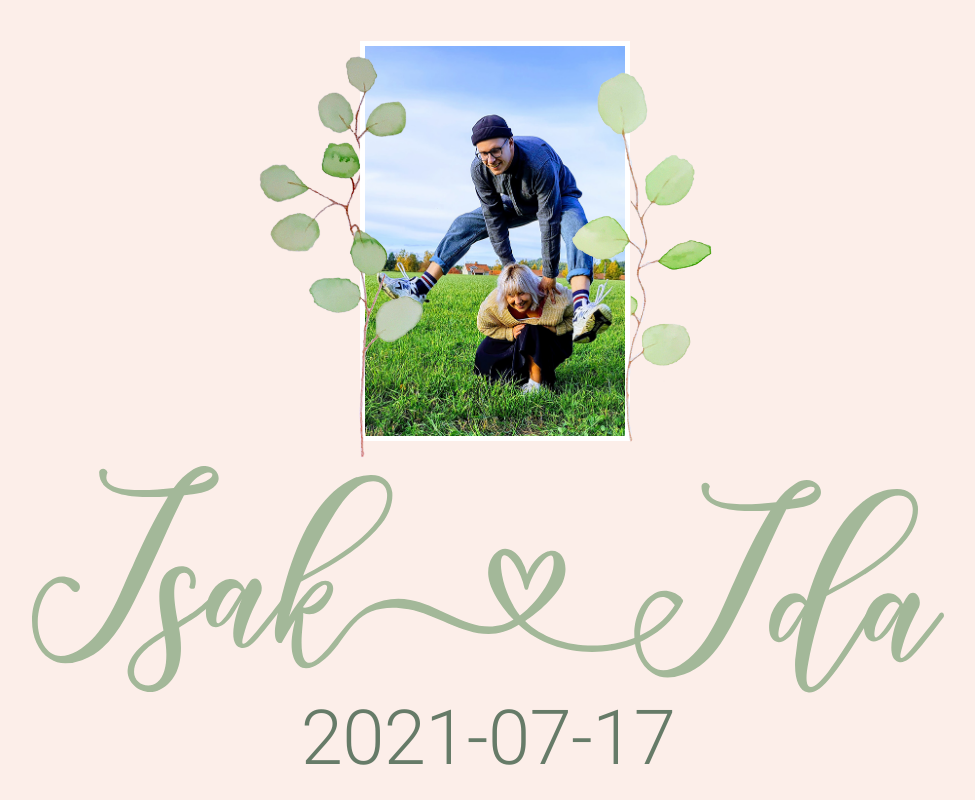
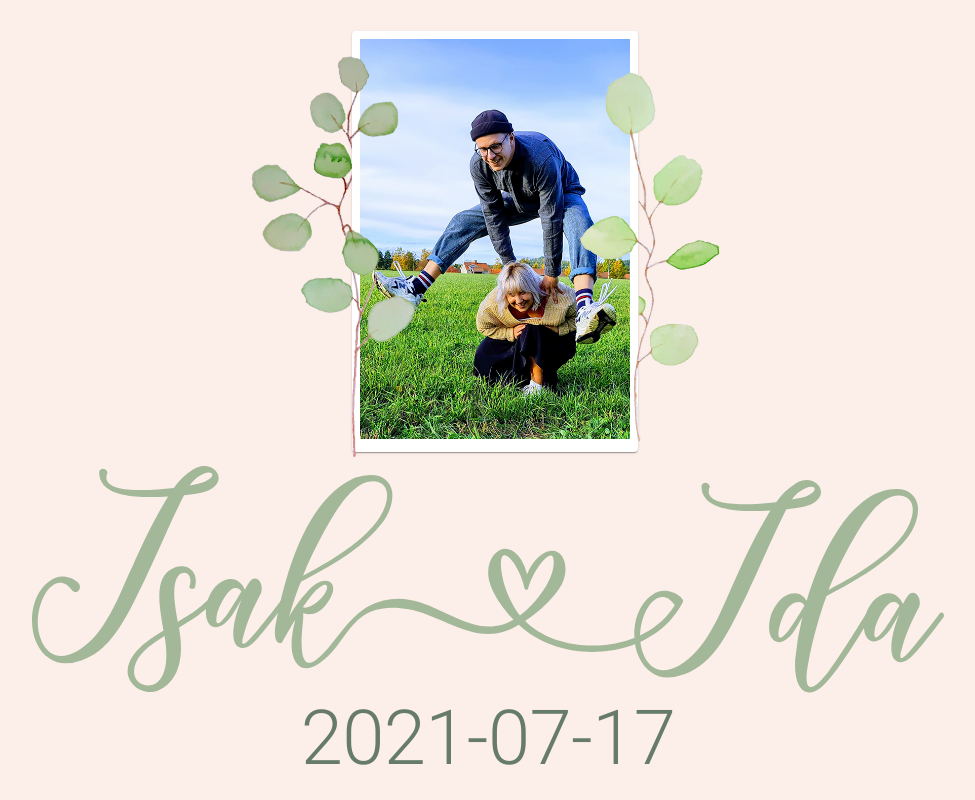
Before and after one commit to isakhjartaida/isakhjartaida.github.io, a React (Create React App) app in the folder isakhjartaida/: page / in a window 1280 px wide. Shown: the top 800 px of the page, without its empty margins (152-1127 px from the left). Built offline with nearby package versions, Linux system fonts and the light colour scheme; a web font is replaced by a local one.

Commit message:
Paper round header img

```diff
--- a/isakhjartaida/src/Landing/HeaderImg.js
+++ b/isakhjartaida/src/Landing/HeaderImg.js
@@ -1,5 +1,5 @@
 import React from 'react';
-import { Box } from '@material-ui/core';
+import { Box, Paper } from '@material-ui/core';
 
 import image from 'assets/isak_ida_1.jpg';
 import { ReactComponent as FlowerLeft } from 'assets/flower_left.svg';
@@ -26,13 +26,16 @@ export default function HeaderImg() {
         />
       </Box>
 
+      <Paper>
+        <Box padding={1}>
           <img
-        style={{border: '5px solid #FFF'}}
             height={400}
             width={270}
             src={image}
             alt="Isak och Ida"
           />
+        </Box>
+      </Paper>
 
       <Box
         marginLeft="-63px"
@@ -45,7 +48,6 @@ export default function HeaderImg() {
           width={150}
         />
       </Box>
-
     </Box>
   );
 }
```
Lines whose indentation alone changed are shown as unchanged.
